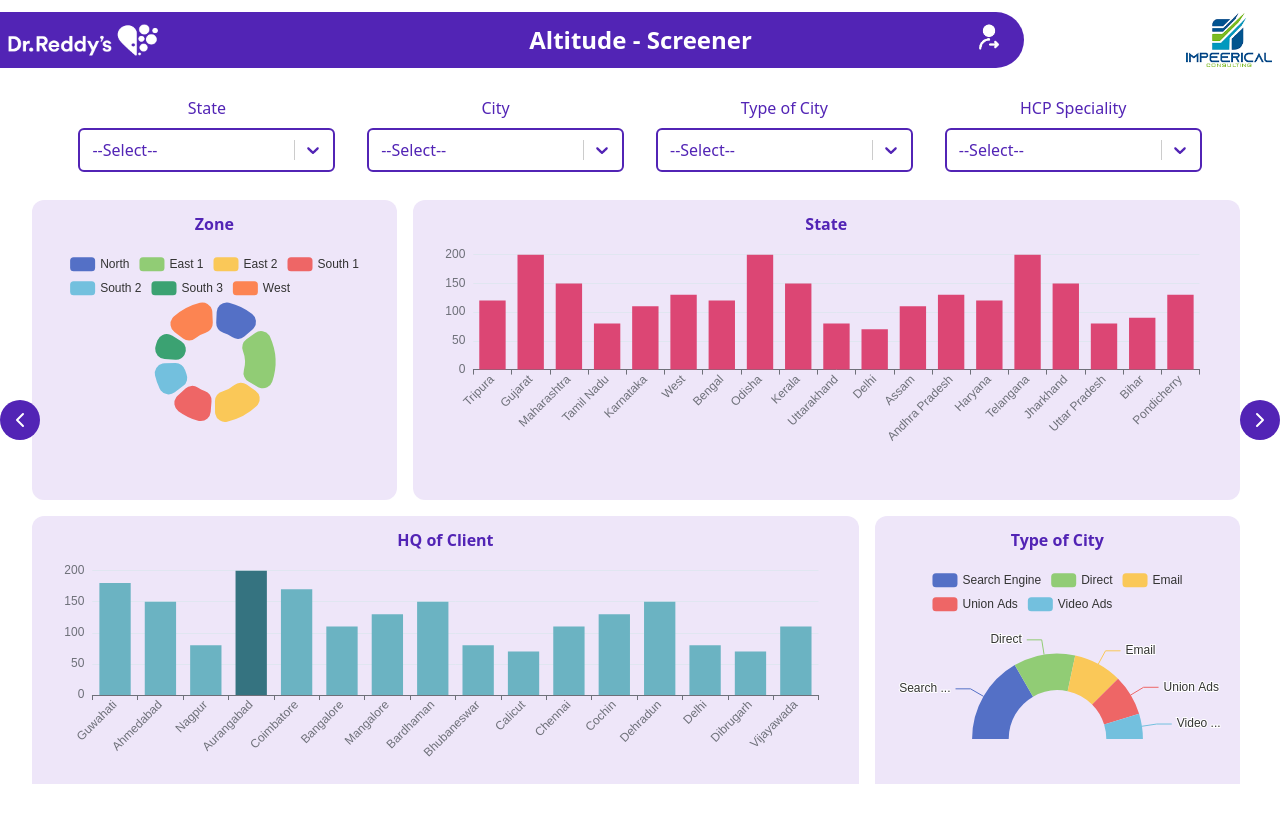
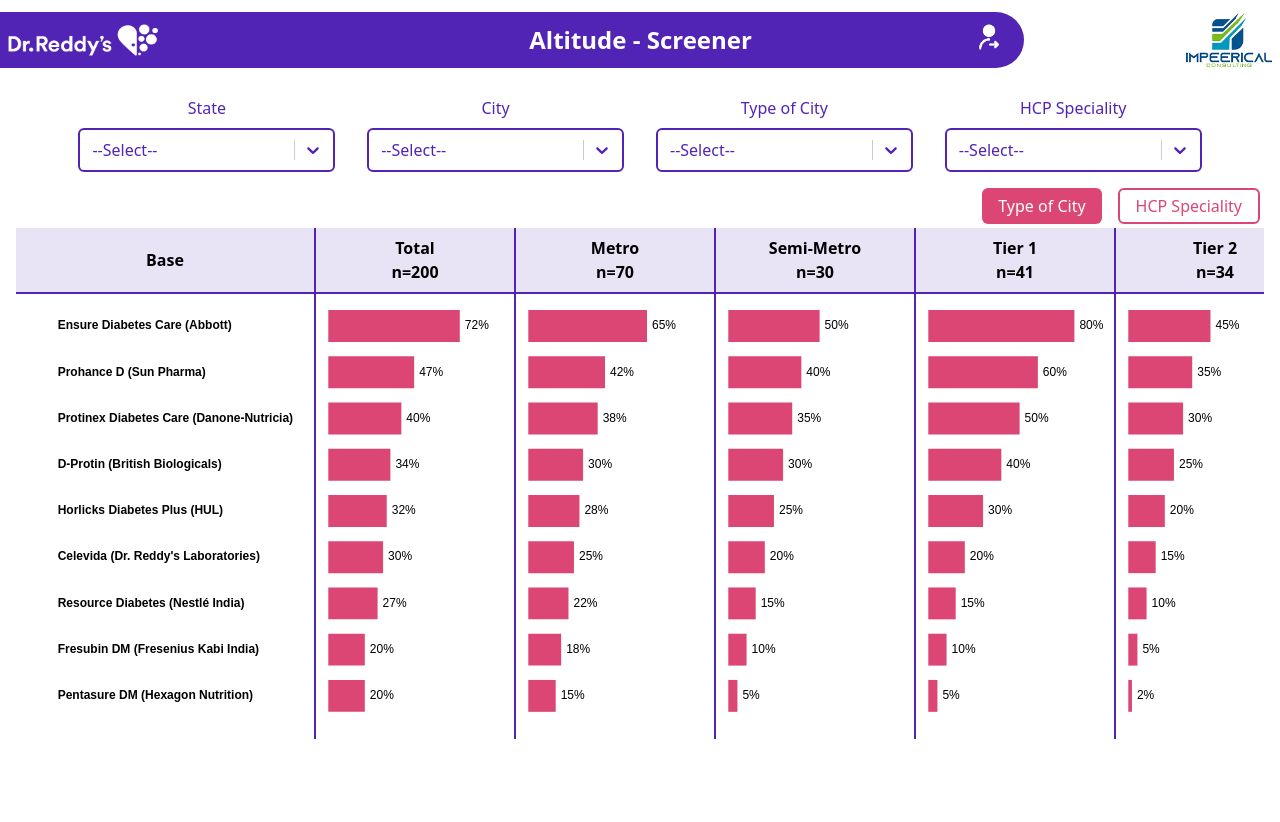
Before and after one commit to JobinReji/Altitude, a React (Vite) app: page / in a window 1280 px wide. Shown: the top 822 px of the page. After the commit the page ends 800 px from the top, so only its background shows below. Built offline with nearby package versions, Linux system fonts and the light colour scheme.

Commit message:
Bug fixed in Dashboard3

```diff
--- a/src/App.jsx
+++ b/src/App.jsx
@@ -38,9 +38,9 @@
       {/* <Login /> */}
       <Header />
       <section className="h-[90%] w-full sm:p-4 p-2">
-        <Dashboard />
+        {/* <Dashboard /> */}
         {/* <Dashboard2 /> */}
-        {/* <Dashboard3 /> */}
+        <Dashboard3 />
         {/* <div
           className="h-full w-full bg-center bg-cover rounded-xl flex sm:flex-row flex-col justify-around p-4 overflow-auto sm:border-none border-2 border-[#5224b5] relative"
           style={{
--- a/src/components/DashCharts.jsx
+++ b/src/components/DashCharts.jsx
@@ -45,9 +45,21 @@
     <ReactECharts option={option9} style={{ height: "100%", width: "100%" }} />
   );
 }
-function BrandAdoption() {
+function BrandAdoption({ data }) {
+  const chartOption = {
+    ...option10,
+    series: [
+      {
+        ...option10.series[0],
+        data: data || option10.series[0].data,
+      },
+    ],
+  };
   return (
-    <ReactECharts option={option10} style={{ height: "100%", width: "100%" }} />
+    <ReactECharts
+      option={chartOption}
+      style={{ height: "100%", width: "100%" }}
+    />
   );
 }
 
@@ -601,9 +613,9 @@
   },
   grid: {
     top: "2%",
-    left: "-50%",
+    left: "-65%",
     right: "0%",
-    bottom: "2%",
+    bottom: "0%",
     containLabel: true,
   },
   series: [
@@ -647,9 +659,9 @@
   },
   grid: {
     top: "2%",
-    left: "-100%",
+    left: "-110%",
     right: "20%",
-    bottom: "2%",
+    bottom: "0%",
     containLabel: true,
   },
   series: [
--- a/src/components/Dashboard3.jsx
+++ b/src/components/Dashboard3.jsx
@@ -121,59 +121,59 @@
       </div>
       <div className="w-full p-1 flex justify-end gap-4">
         <button className="activeBtn">Type of City</button>
-        <button className="inActiveBtn">HCP Type</button>
+        <button className="inActiveBtn">HCP Speciality</button>
       </div>
-      <div className="w-full h-[70vh]">
-        <div className="w-full flex bg-[#E9E3F6] border-b-2 border-[#5224B5]">
-          <div className="w-[25%] flex justify-center items-center py-2 border-r-2 border-[#5224B5] font-semibold">
+      <div className="w-full h-[70vh] overflow-x-auto">
+        <div className="w-full flex">
+          <div className="sm:w-[25%] min-w-[300px] flex justify-center items-center py-2 border-b-2 border-r-2 border-[#5224B5] font-semibold bg-[#E9E3F6]">
             Base
           </div>
-          <div className="w-[12.5%] flex flex-col justify-center items-center py-2 border-r-2 border-[#5224B5] font-semibold">
+          <div className="sm:w-[12.5%] min-w-[200px] flex flex-col justify-center items-center py-2 border-b-2 border-r-2 border-[#5224B5] font-semibold bg-[#E9E3F6]">
             <div>Total</div>
             <div>n=200</div>
           </div>
-          <div className="w-[12.5%] flex flex-col justify-center items-center py-2 border-r-2 border-[#5224B5] font-semibold">
+          <div className="sm:w-[12.5%] min-w-[200px] flex flex-col justify-center items-center py-2 border-b-2 border-r-2 border-[#5224B5] font-semibold bg-[#E9E3F6]">
             <div>Metro</div>
             <div>n=70</div>
           </div>
-          <div className="w-[12.5%] flex flex-col justify-center items-center py-2 border-r-2 border-[#5224B5] font-semibold">
+          <div className="sm:w-[12.5%] min-w-[200px] flex flex-col justify-center items-center py-2 border-b-2 border-r-2 border-[#5224B5] font-semibold bg-[#E9E3F6]">
             <div>Semi-Metro</div>
             <div>n=30</div>
           </div>
-          <div className="w-[12.5%] flex flex-col justify-center items-center py-2 border-r-2 border-[#5224B5] font-semibold">
+          <div className="sm:w-[12.5%] min-w-[200px] flex flex-col justify-center items-center py-2 border-b-2 border-r-2 border-[#5224B5] font-semibold bg-[#E9E3F6]">
             <div>Tier 1</div>
             <div>n=41</div>
           </div>
-          <div className="w-[12.5%] flex flex-col justify-center items-center py-2 border-r-2 border-[#5224B5] font-semibold">
+          <div className="sm:w-[12.5%] min-w-[200px] flex flex-col justify-center items-center py-2 border-b-2 border-r-2 border-[#5224B5] font-semibold bg-[#E9E3F6]">
             <div>Tier 2</div>
             <div>n=34</div>
           </div>
-          <div className="w-[12.5%] flex flex-col justify-center items-center py-2 font-semibold">
+          <div className="sm:w-[12.5%] min-w-[200px] flex flex-col justify-center items-center py-2 font-semibold border-b-2 bg-[#E9E3F6]">
             <div>Others</div>
             <div>n=25</div>
           </div>
         </div>
-        <div className="h-[85%] flex">
-          <div className="w-[25%] h-full border-r-2 border-[#5224B5]">
+        <div className="h-[80%] flex">
+          <div className="sm:w-[25%] min-w-[300px] h-full border-r-2 border-[#5224B5]">
             <BrandAdoptionL />
           </div>
-          <div className="w-[12.5%] h-full border-r-2 border-[#5224B5]">
-            <BrandAdoption />
+          <div className="sm:w-[12.5%] min-w-[200px] h-full border-r-2 border-[#5224B5]">
+            <BrandAdoption data={[72, 47, 40, 34, 32, 30, 27, 20, 20]} />
           </div>
-          <div className="w-[12.5%] h-full border-r-2 border-[#5224B5]">
-            <BrandAdoption />
+          <div className="sm:w-[12.5%] min-w-[200px] h-full border-r-2 border-[#5224B5]">
+            <BrandAdoption data={[65, 42, 38, 30, 28, 25, 22, 18, 15]} />
           </div>
-          <div className="w-[12.5%] h-full border-r-2 border-[#5224B5]">
-            <BrandAdoption />
+          <div className="sm:w-[12.5%] min-w-[200px] h-full border-r-2 border-[#5224B5]">
+            <BrandAdoption data={[50, 40, 35, 30, 25, 20, 15, 10, 5]} />
           </div>
-          <div className="w-[12.5%] h-full border-r-2 border-[#5224B5]">
-            <BrandAdoption />
+          <div className="sm:w-[12.5%] min-w-[200px] h-full border-r-2 border-[#5224B5]">
+            <BrandAdoption data={[80, 60, 50, 40, 30, 20, 15, 10, 5]} />
           </div>
-          <div className="w-[12.5%] h-full border-r-2 border-[#5224B5]">
-            <BrandAdoption />
+          <div className="sm:w-[12.5%] min-w-[200px] h-full border-r-2 border-[#5224B5]">
+            <BrandAdoption data={[45, 35, 30, 25, 20, 15, 10, 5, 2]} />
           </div>
-          <div className="w-[12.5%] h-full">
-            <BrandAdoption />
+          <div className="sm:w-[12.5%] min-w-[200px] h-full">
+            <BrandAdoption data={[30, 25, 20, 15, 10, 8, 5, 3, 1]} />
           </div>
         </div>
       </div>
```
